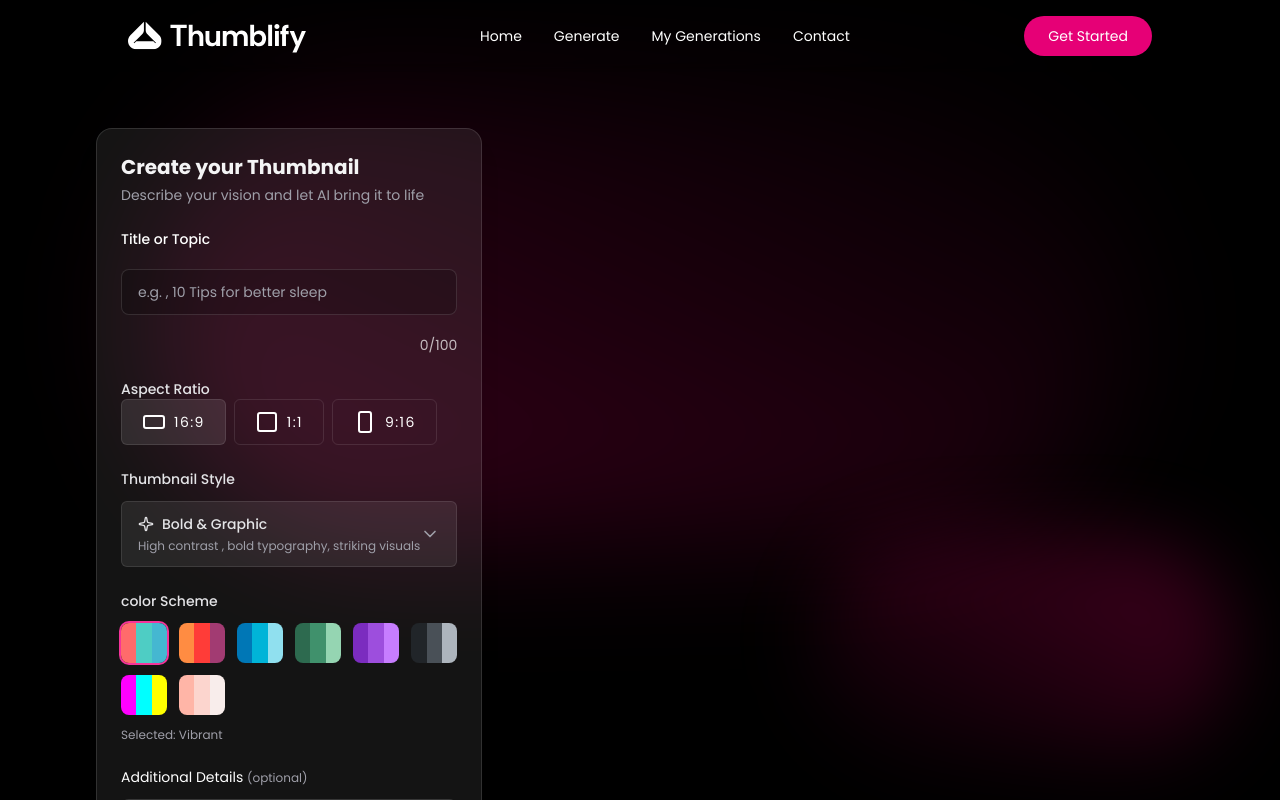
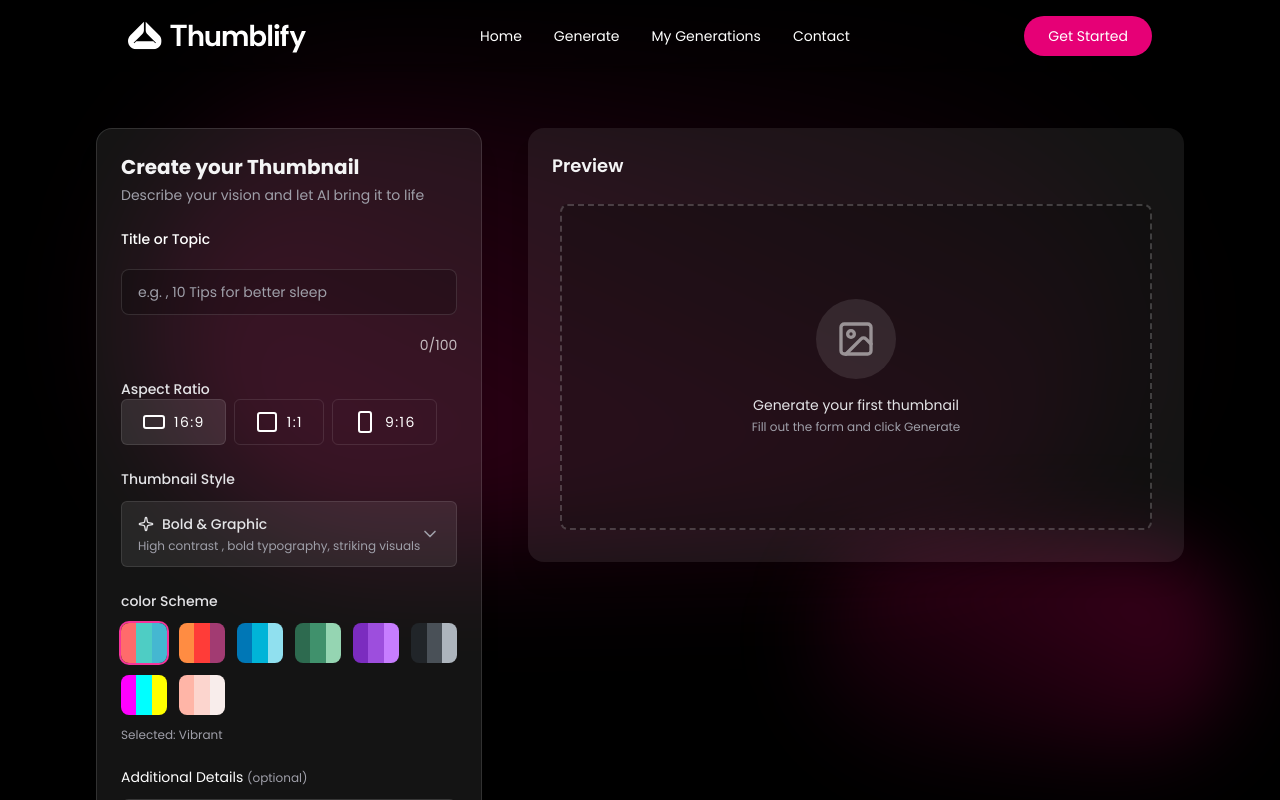
Before and after one commit to ishandrai07/TapMagnet, a React (Vite) app: page /generate in a window 1280 px wide. Shown: the top 800 px of the page. Built offline with nearby package versions, Linux system fonts and the light colour scheme.

Commit message:
generate page done

```diff
--- /dev/null
+++ b/src/components/PreviewPanel.tsx
@@ -0,0 +1,61 @@
+import { DownloadIcon, ImageIcon, Loader2Icon } from "lucide-react";
+import type { AspectRatio, IThumbnail } from "../assests/assets"
+
+
+const PreviewPanel = ({thumbnail, isLoading, aspectRatio} : {thumbnail:IThumbnail | null, isLoading:boolean; aspectRatio:AspectRatio}) => {
+
+
+    const aspectClasses = {
+        '16:9' : 'aspect-video',
+        '1:1' : 'aspect-square',
+        '9:16' : 'aspect-[9/16]',
+    } as Record<AspectRatio , string>;
+
+    const onDownload = ()=>{
+        if(!thumbnail?.image_url) return;
+        window.open(thumbnail.image_url, '_blank')
+    }
+  return (
+
+    <div className="relative mx-auto w-full max-w-2xl">
+        <div className={`relative overflow-hidden ${aspectClasses[aspectRatio]}`}>
+            {isLoading && (
+                <div className="absolute inset-0 flex flex-col items-center justify-center gap-4 bg-black/25">
+                    <Loader2Icon className="size-8 animate-spin text-zinc-400"/>
+                    <div className="text-center">
+                        <p className="text-sm font-medium text-zinc-200">AI is creating your thumbnail...</p>
+                        <p className="mt-1 text-xs text-zinc-400">This may take few seconds</p>
+                    </div>
+                </div>
+            )}
+
+            {!isLoading && thumbnail?.image_url && (
+                <div className="group relative h-full w-full">
+                    <img src={thumbnail?.image_url} alt={thumbnail.title} className="h-full w-full object-cover"/>
+
+                    <div className="absolute inset-0 flex items-end justify-center bg-black/10 opacity-0 transition-opacity group-hover:opacity-100">
+                        <button onClick={onDownload} type="button" className="mb-6 flex items-center gap-2 rounded-md px-5 py-2.5 text-xs font-medium transition bg-white/30 ring-2 ring-white/40 backdrop-blur hover:scale-105 active:scale-95">
+                            <DownloadIcon className="size-4"/>
+                            Download Thumbnail
+                        </button>
+                    </div>
+                </div>
+            )}
+            {!isLoading && !thumbnail?.image_url && (
+                <div className="absolute inset-0 m-2 flex flex-col items-center justify-center gap-4 rounded-lg border-2 border-dashed border-white/20 bg-black/25">
+                    <div className="max-sm:hidden flex size-20 items-center justify-center rounded-full bg-white/10">
+                        <ImageIcon className="size-10 text-white opacity-50" />
+                    </div>
+                    <div className="px-4 text-center">
+                        <p className="font text-zinc-200">Generate your first thumbnail</p>
+                        <p className="mt-1 text-xs text-zinc-400">Fill out the form and click Generate</p>
+                    </div>
+                </div>
+            )}
+
+        </div>
+    </div>
+  )
+}
+
+export default PreviewPanel
--- a/src/pages/Generate.tsx
+++ b/src/pages/Generate.tsx
@@ -1,10 +1,11 @@
-import { useState } from "react";
+import { useEffect, useState } from "react";
 import { useParams } from "react-router-dom";
-import { colorSchemes, type AspectRatio, type IThumbnail, type ThumbnailStyle } from "../assests/assets";
+import { colorSchemes, dummyThumbnails, type AspectRatio, type IThumbnail, type ThumbnailStyle } from "../assests/assets";
 import SoftBackdrop from "../components/SoftBackdrop";
 import AspectRatioSelector from "../components/AspectRatioSelector";
 import StyleSelector from "../components/StyleSelector";
 import ColorSchemeSelector from "../components/ColorSchemeSelector";
+import PreviewPanel from "../components/PreviewPanel";
 
 
 const Generate = () => {
@@ -20,13 +21,37 @@
   const [style, setStyle] = useState<ThumbnailStyle>('Bold & Graphic')
   const [styleDropdownOpen , setStyleDropdownOpen] = useState(false)
 
+  const handleGenerate = async ()=> {
+
+  }
+
+  const fetchThumbnail = async ()=> {
+    if(id){
+      const thumbnail : any = dummyThumbnails.find((thumbnail)=> thumbnail._id === id);
+      setThumbnail(thumbnail)
+      setAdditionalDetails(thumbnail.user_prompt)
+      setTitle(thumbnail.title)
+      setColorSchemeId(thumbnail.color_scheme)
+      setAspectRatio(thumbnail.aspect_ratio)
+      setStyle(thumbnail.style)
+      setLoading(false);
+    }
+  }
+
+  useEffect(() => {
+
+  if(id){
+    fetchThumbnail()
+  }
+
+  }, [id])
 
   return (
     <>
       <SoftBackdrop />
       <div className="pt-24 min-h-screen ">
         <main className="max-w-6xl mx-auto px-4 sm:px-6 lg:px-8 py-8 pb-28 lg:pb-8">
-          <div className="grid lg:grid-cols-[400px_fr] gap-8">
+          <div className="grid lg:grid-cols-[400px_1fr] gap-8">
             {/*left panel */}
             <div className={`w-fit space-y-6 ${id && 'pointer-events-none'}`}>
               <div className="p-6 rounded-2xl bg-white/8 border border-white/12 shadow-xl space-y-6">
@@ -54,7 +79,7 @@
                 </div>
                 {/*button */}
                 {!id && (
-                  <button className="text-[15px] w-full py-3.5 rounded-xl font-medium bg-linear-to-b from-pink-500 to-pink-600 hover:from-pink-700 disabled:cursor-not-allowed transition-colors">
+                  <button onClick={handleGenerate} className="text-[15px] w-full py-3.5 rounded-xl font-medium bg-linear-to-b from-pink-500 to-pink-600 hover:from-pink-700 disabled:cursor-not-allowed transition-colors">
                     {loading ? 'Generating...' : 'Generate Thumbnail'}
                   </button>
                 )}
@@ -62,7 +87,10 @@
             </div>
             {/*right panel */}
             <div>
-
+                <div className="p-6 rounded-2xl bg-white/8 border-white/10 shadow-xl">
+                  <h2 className="text-lg font-semibold text-zinc-100 mb-4">Preview</h2>
+                  <PreviewPanel thumbnail={thumbnail} isLoading={loading} aspectRatio={aspectRatio}/>
+                </div>
             </div>
           </div>
         </main>
```
